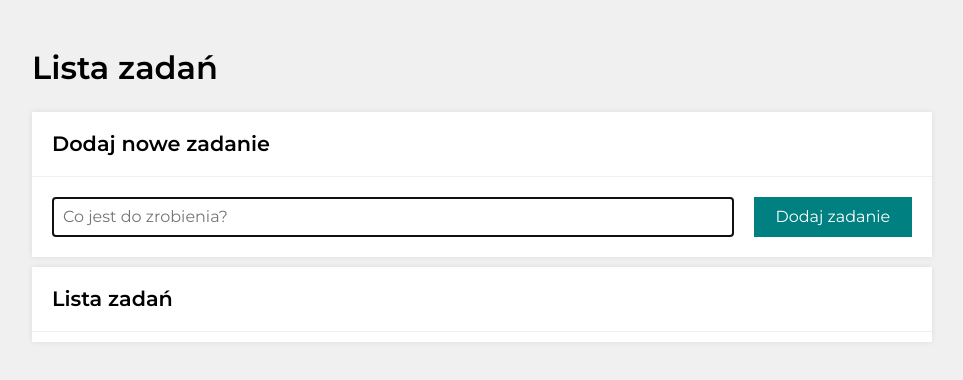
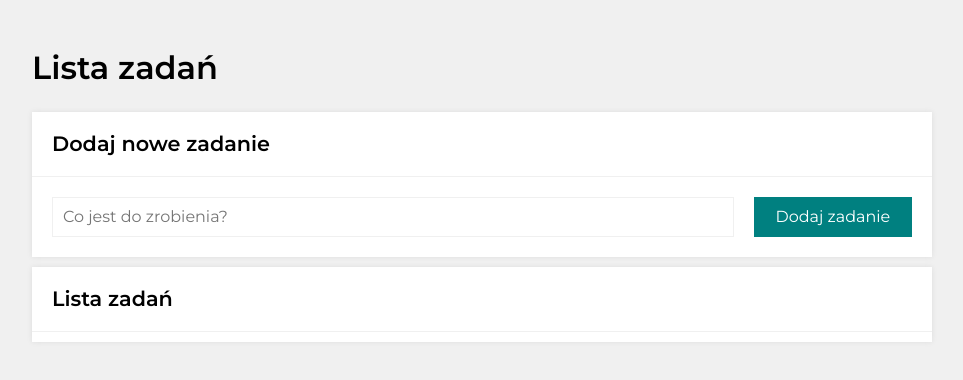
Before and after one commit to miloszzaj/todo-list-react, a React (Create React App) app: page / in a window 1280 px wide. Shown: the top 380 px of the page, without its empty margins (158-1121 px from the left). Built offline with nearby package versions, Linux system fonts and the light colour scheme.

Commit message:
useRef added

```diff
--- a/src/Form/index.js
+++ b/src/Form/index.js
@@ -1,4 +1,4 @@
-import { useState } from 'react';
+import { useState, useRef } from 'react';
 import './style.css';
 
 const Form = ({ addNewTask }) => {
@@ -10,6 +10,11 @@ const Form = ({ addNewTask }) => {
 		return newTaskContent.trim() !== '' ? addNewTask(newTaskContent.trim()) : null;
 	};
 
+	const inputRef = useRef(null);
+	const focusInput = () => {
+		inputRef.current.focus();
+	};
+
 	return (
 		<form className='adding__paragraph' onSubmit={onFormSubmit}>
 			<input
@@ -18,9 +23,11 @@ const Form = ({ addNewTask }) => {
 				className='adding__input'
 				type='text'
 				placeholder='Co jest do zrobienia?'
-				autoFocus
+				ref={inputRef}
 			/>
-			<button className='adding__button'>Dodaj zadanie</button>
+			<button className='adding__button' onClick={focusInput}>
+				Dodaj zadanie
+			</button>
 		</form>
 	);
 };
```
